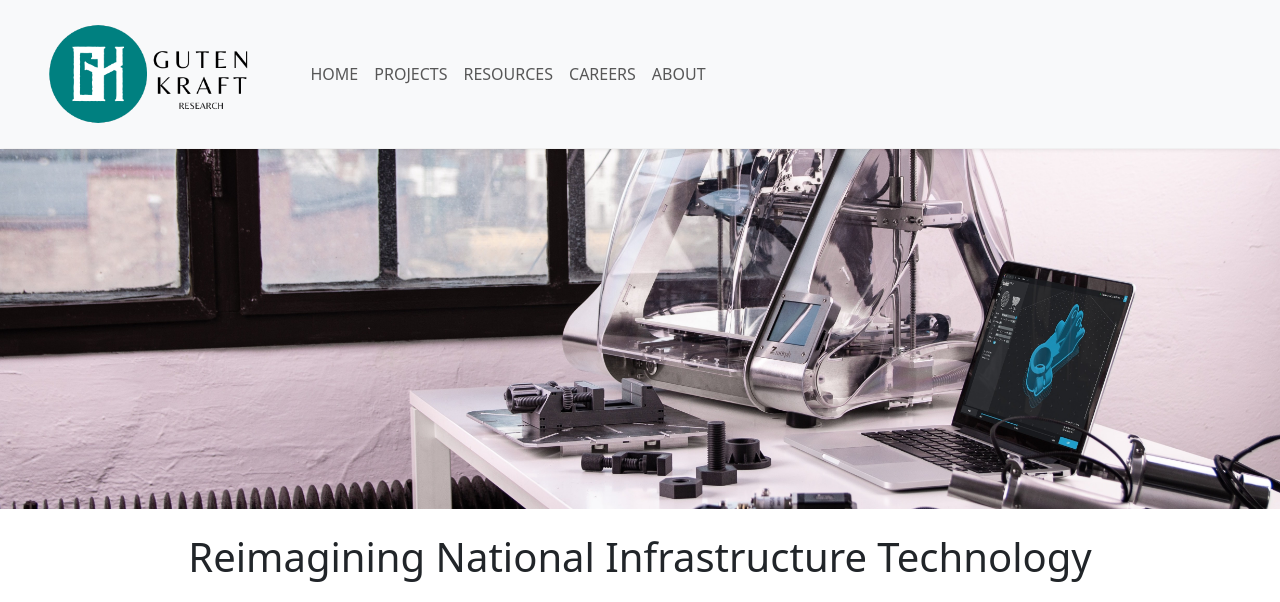
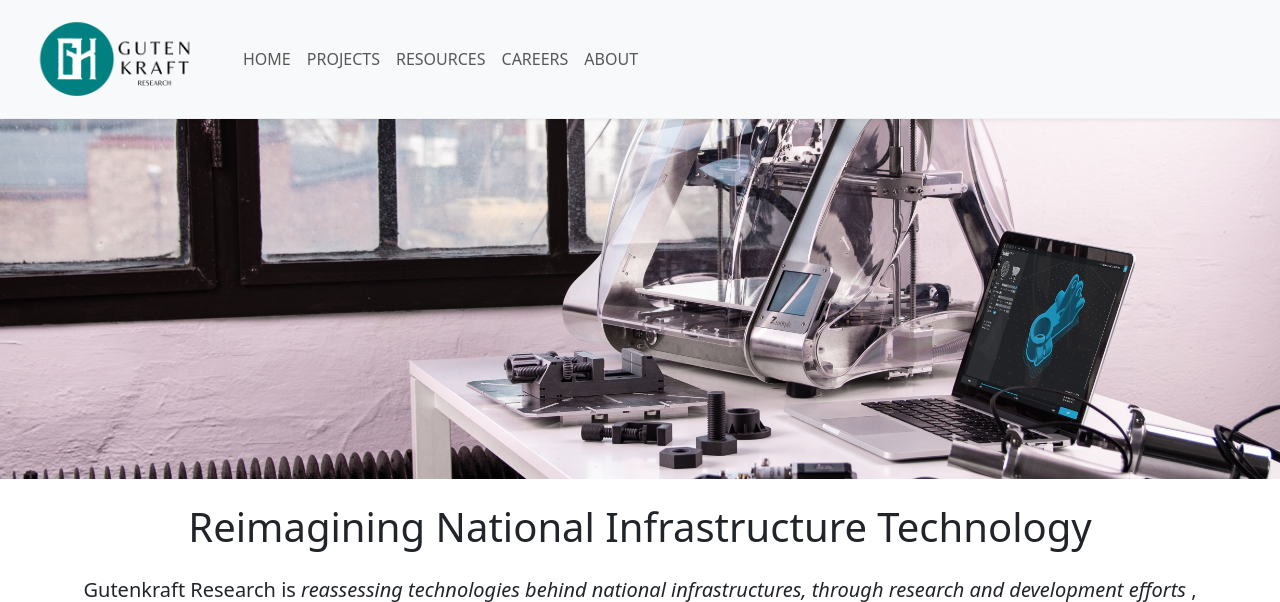
Before and after one commit to datafilik/gk-labs-website, a Flask app: page / in a window 1280 px wide. Shown: the top 602 px of the page. Run offline with Flask 3, Linux system fonts and the light colour scheme.

Commit message:
UI updates

```diff
--- a/templates/careers.html
+++ b/templates/careers.html
@@ -2,7 +2,7 @@
 <html>
   <head>
     {% include 'headcontent.html' %}
-    <title>Gutenkraft Careers</title>
+    <title>Gutenkraft - Careers</title>
   </head>
 <body>
   {% include 'header.html' %}
--- a/templates/header.html
+++ b/templates/header.html
@@ -2,7 +2,7 @@
   <div class="container-fluid">
 
     <a class="navbar-brand" href="/">
-      <img src="/static/gk_research_logo.png" alt="Logo"  class="img-fluid d-inline-block" style="height:122px;object-fit: cover;">
+      <img src="/static/gk_research_logo.png" alt="Logo"  class="img-fluid d-inline-block" style="height:92px; object-fit:cover;">
     </a>
 
     <button class="navbar-toggler" type="button" data-bs-toggle="offcanvas" data-bs-target="#offcanvasRight" aria-controls="offcanvasRight" >
@@ -37,4 +37,4 @@
 
   </div>
 </nav>
-<div style="height:149px;"></div>
+<div style="height:119px;"></div>
--- a/templates/home.html
+++ b/templates/home.html
@@ -2,7 +2,7 @@
 <html>
   <head>
     {% include 'headcontent.html' %}
-    <title>Gutenkraft - Reimagining Infrastructure Technology, Driving Development.</title>
+    <title>Gutenkraft - Reimagining Infrastructure Technology, Driving Development</title>
   </head>
   <body>
     {% include 'header.html' %}
--- a/templates/ops.html
+++ b/templates/ops.html
@@ -2,7 +2,7 @@
 <html>
   <head>
     {% include 'headcontent.html' %}
-    <title>Gutenkraft - Reimagining Infrastructure Technology, Inspiring Development.</title>
+    <title>Gutenkraft - Operations</title>
   </head>
   <body>
     {% include 'header.html' %}
```
